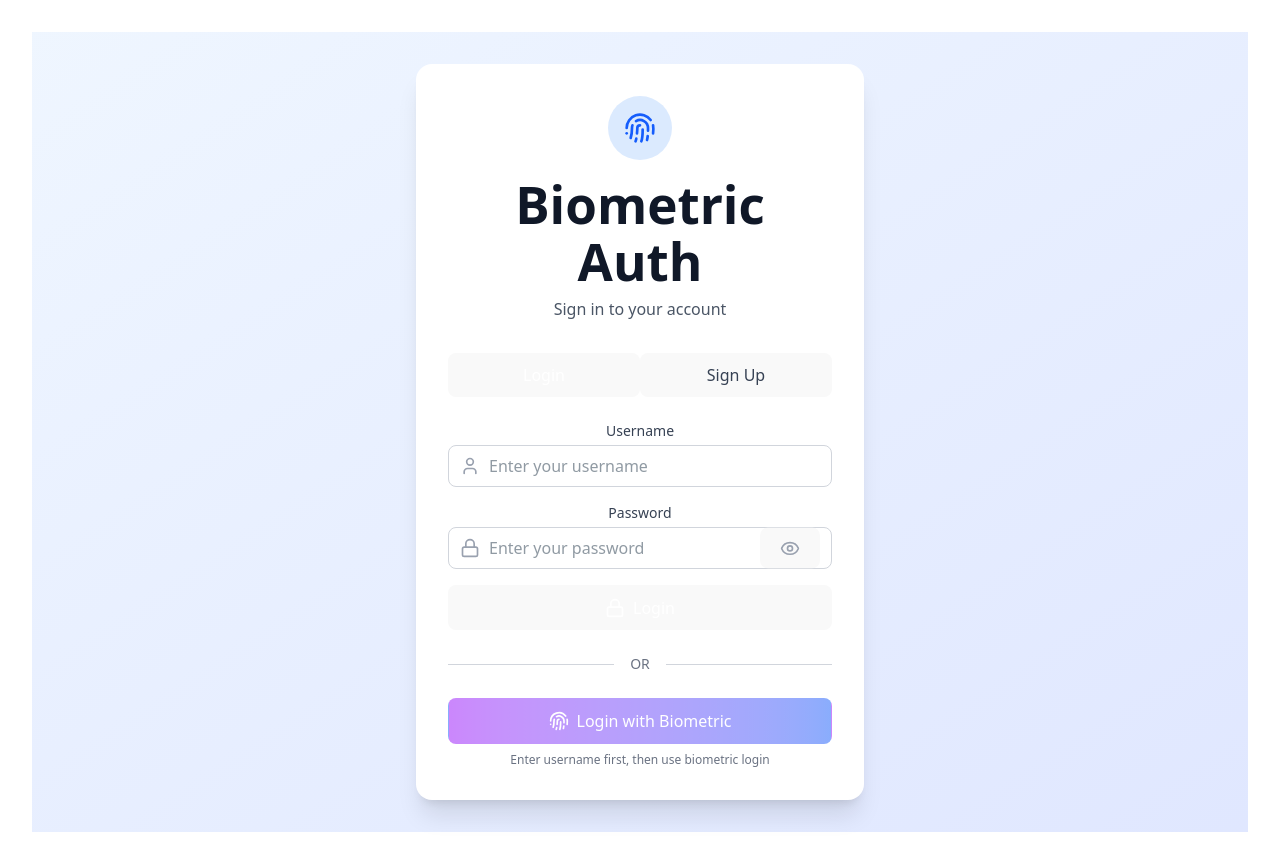
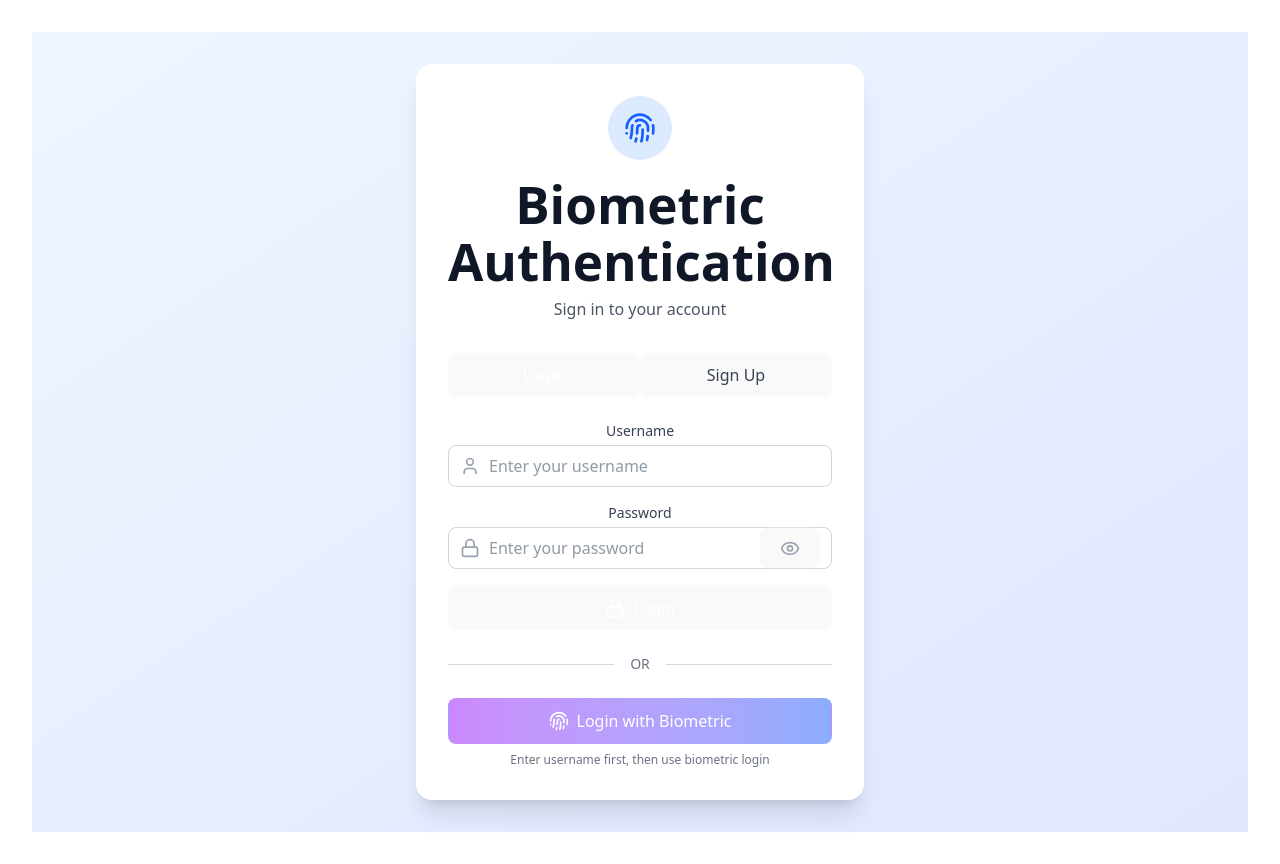
Before and after one commit to DilumCA/biometricauth-frontend, a React (Vite) app: page / in a window 1280 px wide. Built offline with nearby package versions, Linux system fonts and the light colour scheme; no server answers.

Commit message:
redeploy

```diff
--- a/src/components/AuthForm.jsx
+++ b/src/components/AuthForm.jsx
@@ -254,7 +254,7 @@
             <div className="w-16 h-16 bg-blue-100 rounded-full flex items-center justify-center mx-auto mb-4">
               <Fingerprint className="w-8 h-8 text-blue-600" />
             </div>
-            <h1 className="text-2xl font-bold text-gray-900">Biometric Auth</h1>
+            <h1 className="text-2xl font-bold text-gray-900">Biometric Authentication</h1>
             <p className="text-gray-600 mt-2">
               {isLogin ? 'Sign in to your account' : 'Create your account'}
             </p>
```
